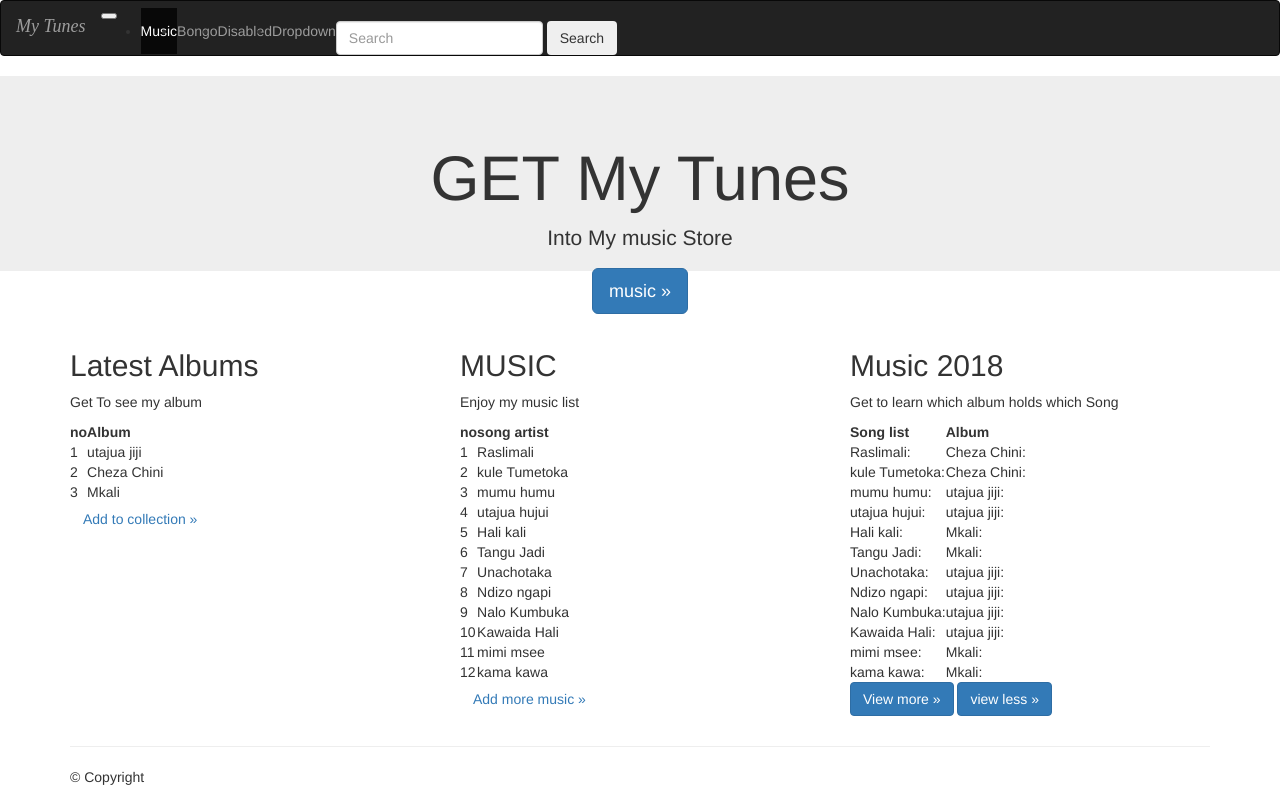
After one commit to stanslus/music_store, a Django app: page /song/ in a window 1280 px wide. The commit adds this page. Run offline with Django 3.2, Linux system fonts and the light colour scheme; data comes from the database, SQL or seed files in the repository; both versions use the stored data as it was after the commit; some libraries are stand-ins or nearby versions.

Commit message:
Made changes to templates

```diff
--- a/Another/urls.py
+++ b/Another/urls.py
@@ -21,5 +21,6 @@ urlpatterns = [
     path('admin/', admin.site.urls),
     path('', views.home, name='home'),
     path('about/', views.about, name='about'),
-    path('index/', views.index, name='index')
+    path('index/', views.index, name='index'),
+    path('song/', views.song, name='song')
 ]
--- a/profiles/admin.py
+++ b/profiles/admin.py
@@ -1,7 +1,11 @@
 from django.contrib import admin
-from .models import profile
+from .models import profile,Song,Album
 # Register your models here.
 class profileAdmin(admin.ModelAdmin):
     class Meta():
         model=profile
 admin.site.register(profile,profileAdmin)
+
+admin.site.register(Album)
+
+admin.site.register(Song)
--- a/profiles/models.py
+++ b/profiles/models.py
@@ -8,3 +8,19 @@ class profile(models.Model):
     location=models.CharField(max_length=120,default="my default location")
     def __str__(self):
         return self.name
+
+#album model
+class Album(models.Model):
+    album_title=models.CharField(max_length=200)
+    genre=models.CharField(max_length=120,blank=True)
+    artist= models.CharField(max_length=120,blank=False, null=False)
+    album_logo=models.CharField(max_length=1000)
+    def __str__(self):
+        return self.album_title
+
+class Song(models.Model):
+    album=models.ForeignKey(Album,on_delete=models.CASCADE)
+    file_type=models.CharField(max_length=10)
+    song_title=models.CharField(max_length=250)
+    def __str__(self):
+        return self.song_title
--- a/profiles/templates/base.html
+++ b/profiles/templates/base.html
@@ -18,10 +18,10 @@
 {% block recall%}
 
 {% include 'navbar.html' %}
- {%endblock%}
+{%endblock%}
 
- {% block content%}
-  {%endblock%}
+{% block content%}
+{%endblock%}
 
 
 
--- a/profiles/templates/navbar.html
+++ b/profiles/templates/navbar.html
@@ -8,14 +8,14 @@
           <span class="icon-bar"></span>
           <span class="icon-bar"></span>
         </button>
-        <a class="navbar-brand" href="#">Brand</a>
+        <!--<a class="navbar-brand" href="#">Brand</a>-->
       </div>
 
       <!-- Collect the nav links, forms, and other content for toggling -->
       <div class="collapse navbar-collapse" id="bs-example-navbar-collapse-1">
           <ul class="nav navbar-nav">
               <li  class="active"><a href="{% url 'home' %}">HOME</a></li>
-              <li ><a href="{% url 'about' %}">ABOUT</a></li>
+              <li ><a href="{% url 'song' %}">SONG</a></li>
 
               <li class="dropdown">
                 <a href="" class="dropdown-toggle" data-toggle="dropdown" role="button" aria-haspopup="true" aria-expanded="false">ACCOUNT<span class="caret"></span></a>
--- /dev/null
+++ b/profiles/templates/song.html
@@ -0,0 +1,168 @@
+{%load staticfiles%}
+<!DOCTYPE html>
+<html lang="en">
+  <head>
+    <meta charset="utf-8">
+    <meta name="viewport" content="width=device-width, initial-scale=1, shrink-to-fit=no">
+    <meta name="description" content="">
+    <meta name="author" content="">
+    <link rel="icon" href="../../favicon.ico">
+
+    <title>Jumbotron Template for Bootstrap</title>
+    <link rel="canonical" href="https://getbootstrap.com/docs/4.0/examples/jumbotron/">
+
+    <!-- Bootstrap core CSS -->
+    <link href="{% static 'css/bootstrap.min.css' %}" rel="stylesheet">
+
+    <!-- Custom styles for this template -->
+    <link href="{% static 'css/jumbotron.css' %}" rel="stylesheet">
+  </head>
+
+  <body>
+
+    <nav class="navbar navbar-toggleable-md navbar-inverse fixed-top bg-inverse">
+      <button class="navbar-toggler navbar-toggler-right" type="button" data-toggle="collapse" data-target="#navbarsExampleDefault" aria-controls="navbarsExampleDefault" aria-expanded="false" aria-label="Toggle navigation">
+        <span class="navbar-toggler-icon"></span>
+      </button>
+      <a class="navbar-brand" href="#" style='font-family:veltica' ><i>My Tunes</i></a>
+
+      <div class="collapse navbar-collapse" id="navbarsExampleDefault">
+        <ul class="navbar-nav mr-auto">
+          <li class="nav-item active">
+            <a class="nav-link" href="#">Music <span class="sr-only">(current)</span></a>
+          </li>
+          <li class="nav-item">
+            <a class="nav-link" href="#">Bongo</a>
+          </li>
+          <li class="nav-item">
+            <a class="nav-link disabled" href="#">Disabled</a>
+          </li>
+          <li class="nav-item dropdown">
+            <a class="nav-link dropdown-toggle" href="http://example.com" id="dropdown01" data-toggle="dropdown" aria-haspopup="true" aria-expanded="false">Dropdown</a>
+            <div class="dropdown-menu" aria-labelledby="dropdown01">
+              <a class="dropdown-item" href="#">Action</a>
+              <a class="dropdown-item" href="#">Another action</a>
+              <a class="dropdown-item" href="#">Something else here</a>
+            </div>
+          </li>
+        </ul>
+        <form class="form-inline my-2 my-lg-0">
+          <input class="form-control mr-sm-2" type="text" placeholder="Search">
+          <button class="btn btn-outline-success my-2 my-sm-0" type="submit">Search</button>
+        </form>
+      </div>
+    </nav>
+
+    <!-- Main jumbotron for a primary marketing message or call to action -->
+    <div class="jumbotron">
+        <center>
+            <h1 class="display-4">GET My Tunes</h1>
+
+            <div class="col-md-6 col-md-offset-3">
+                <p>Into My music Store</p>
+                <p><a class="btn btn-primary btn-lg" href="#" role="button">music &raquo;</a></p>
+            </div>
+
+        </center>
+    </div>
+
+    <div class="container">
+      <!-- Example row of columns -->
+      <div class="row">
+        <div class="col-md-4">
+          <h2>Latest Albums</h2>
+          <p>Get To see my album </p>
+          <table>
+                <tr>
+                    <th>no</th>
+                    <th>Album</th>
+                    </tr>
+                    {% for j in album %}
+                <tr>
+                    <td>{{ j.id }}</td>
+                    <td> {{j.album_title }}</td>
+                </tr>
+                    {% endfor%}
+            </table>
+          <p><a class="btn btn-secondary" href="#" role="button">Add to collection &raquo;</a></p>
+        </div>
+        <div class="col-md-4">
+          <h2>MUSIC</h2>
+          <p>Enjoy my music list</p>
+          <table>
+                <!--the song list-->
+                <tr>
+                    <th>no</th>
+                    <th>song artist</th>
+                </tr>
+                {% for i in song %}
+            <tr>
+                <td>{{ i.id }}</td>
+                <td> {{i.song_title }}</td>
+            </tr>
+            {% endfor%}
+        </table>
+
+          <p><a class="btn btn-secondary" href="#" role="button">Add more music &raquo;</a></p>
+       </div>
+        <div class="col-md-4">
+          <h2>Music 2018</h2>
+          <p>Get to learn which album holds which Song</p>
+          <table>
+                <tr>
+                    <th>Song list</th>
+                    <th>Album</th>
+                </tr>
+                {% for j in song %}
+                <tr>
+                    <td> {{j.song_title }}:</td>
+                    <td>{{j.album}}:</td>
+                </tr>
+                {% endfor%}
+            </table>
+
+          <p>
+            <a class="btn btn-primary" href="#" role="button">View more  &raquo;</a>
+            <a class="btn btn-primary" href="#" role="button">view less  &raquo;</a>
+        </p>
+        </div>
+      </div>
+   <!-- {{song}}
+
+    {{album }}-->
+
+
+      <hr>
+
+      <!--
+<<table>
+    <tr>
+        <th>Album</th>
+        <th>song list</th>
+    </tr>
+    {% for j in album %}
+    <tr>
+        <td>{{j.album_title}}:</td>
+        {% for i in song %}
+            <td> {{i.song_title }}:</td>
+        {% endfor%}
+    </tr>
+    {% endfor%}
+</table>-->
+      <footer>
+        <p>&copy; Copyright</p>
+      </footer>
+    </div> <!-- /container -->
+
+
+    <!-- Bootstrap core JavaScript
+    ================================================== -->
+    <!-- Placed at the end of the document so the pages load faster -->
+    <script src="{%static 'js/jquery-3.1.1.slim.min.js'%}" integrity="sha384-A7FZj7v+d/sdmMqp/nOQwliLvUsJfDHW+k9Omg/a/EheAdgtzNs3hpfag6Ed950n" crossorigin="anonymous"></script>
+    <script>window.jQuery || document.write('<script src="../../assets/js/vendor/jquery.min.js"><\/script>')</script>
+    <script src="{%static 'js/tether.min.js' %}" integrity="sha384-DztdAPBWPRXSA/3eYEEUWrWCy7G5KFbe8fFjk5JAIxUYHKkDx6Qin1DkWx51bBrb" crossorigin="anonymous"></script>
+    <script src="{% static 'js/bootstrap.min.js'%}"></script>
+    <!-- IE10 viewport hack for Surface/desktop Windows 8 bug -->
+    <script src="{%static 'js/ie10-viewport-bug-workaround.js' %}"></script>
+  </body>
+</html>
--- a/profiles/views.py
+++ b/profiles/views.py
@@ -1,5 +1,5 @@
 from django.shortcuts import render
-
+from profiles.models import Album,Song
 # Create your views here.
 def home(request):
     context={}
@@ -13,3 +13,10 @@ def about(request):
     context={}
     template="about.html"
     return render(request,template,context)
+def song(request):
+    #context={}
+    template="song.html"
+    songs= Song.objects.all()
+    album = Album.objects.all()
+    return render(request,template,{'song':songs,'album':album})
+    #album and song variables are to be used in html file to fetch album and song data
```
Also changed, not shown: db.sqlite3, profiles/migrations/0001_initial.py (added).
